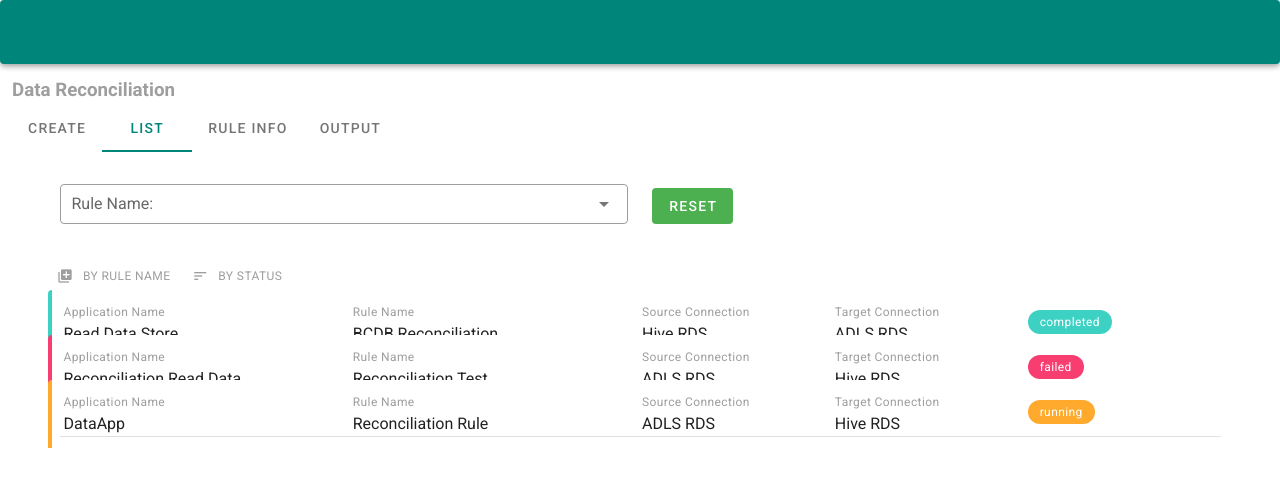
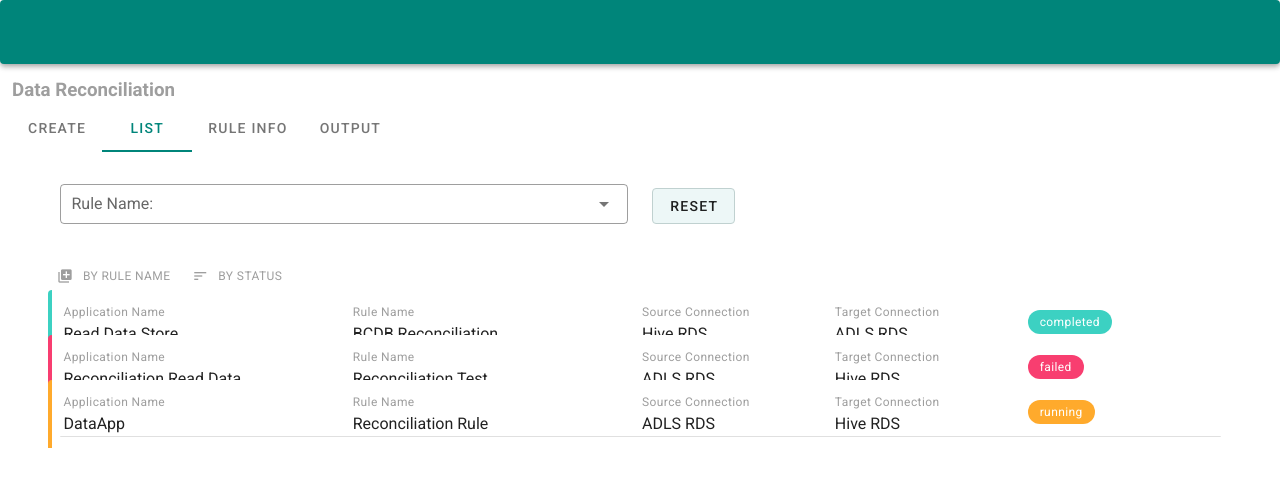
Before and after one commit to gajananpojage/DATARepo, a Vue app in the folder DineAppClient/: page /reconciliation/list in a window 1280 px wide. Shown: the top 486 px of the page. Built offline with nearby package versions, Linux system fonts and the light colour scheme; what vue-sweetalert2, vuetify-datetime-picker would draw is missing.

Commit message:
Update ListJob.vue

```diff
--- a/DineAppClient/src/components/Job/ListJob.vue
+++ b/DineAppClient/src/components/Job/ListJob.vue
@@ -14,7 +14,7 @@
             outlined
           ></v-select> </v-col
         ><v-col class="d-flex" cols="2" sm="1"
-          ><v-btn text @click="clearFilter" class="success mx-0 mt-1"
+          ><v-btn text @click="clearFilter" class="cancel-btn mx-0 mt-1"
             >Reset</v-btn
           ></v-col
         ></v-row
```
